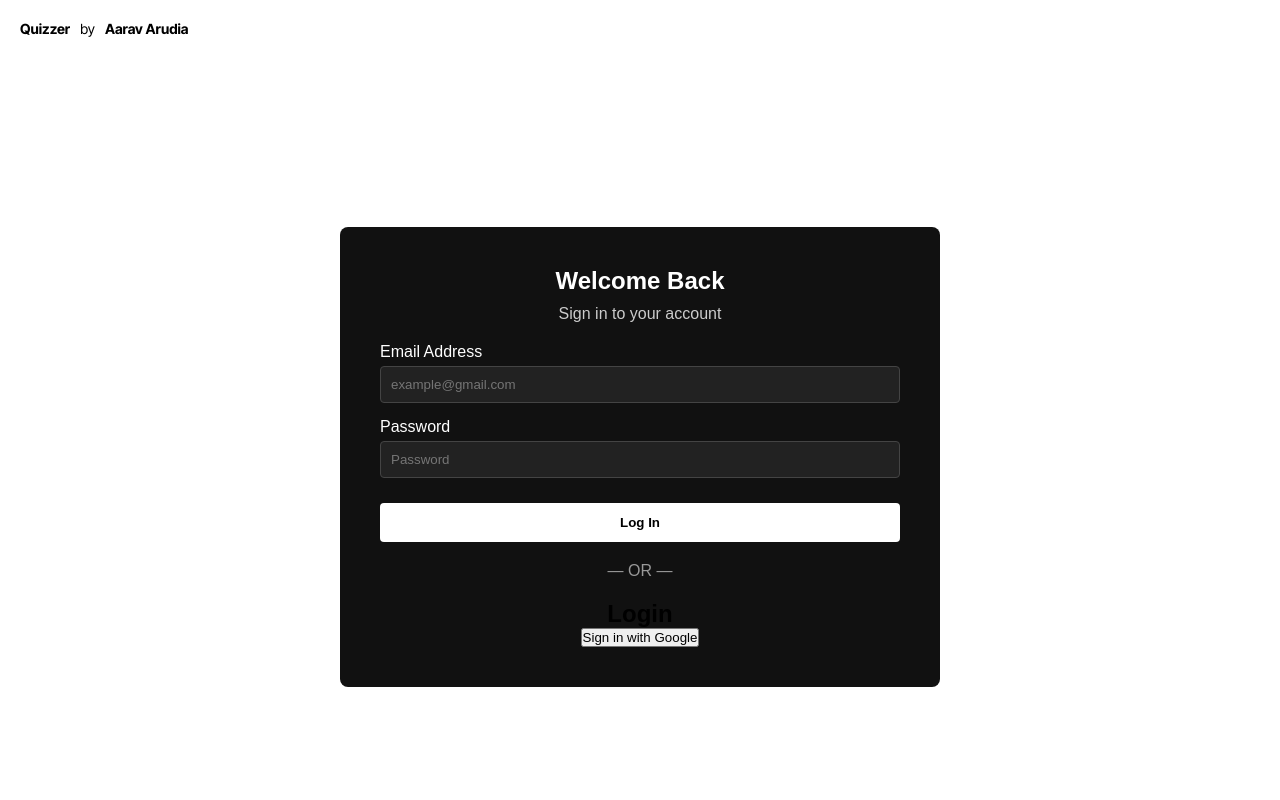
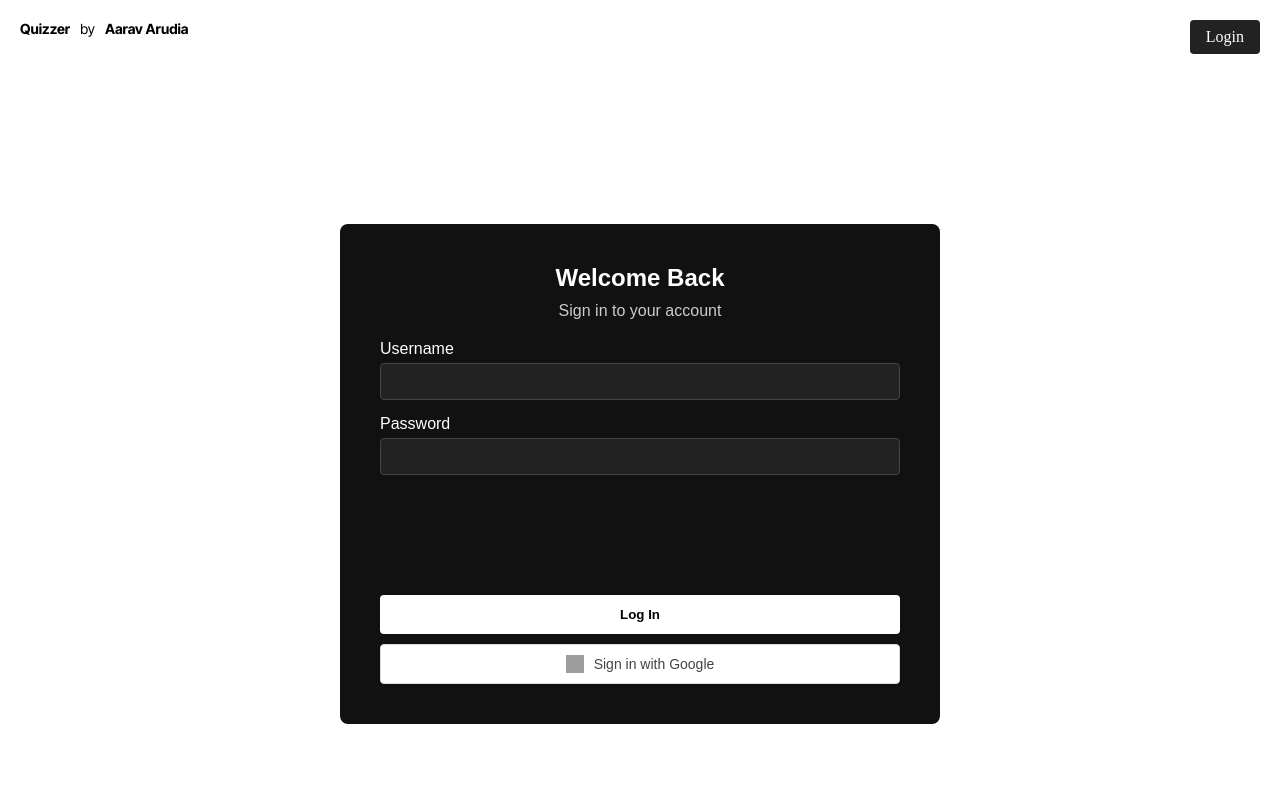
Before and after one commit to Ashu-Arudia/Quizzer, a React (Create React App) app: page /login in a window 1280 px wide. Shown: the top 800 px of the page. Built offline with nearby package versions, Linux system fonts and the light colour scheme; grey boxes are pictures that could not be loaded.

Commit message:
Added header2.0

```diff
--- a/src/App.jsx
+++ b/src/App.jsx
@@ -37,14 +37,7 @@ function App() {
               />
               <Route path="/teacher0" element={<AdminPage0 />} />
 
-              <Route
-                path="/student"
-                element={
-                  <ProtectedRoute allowedRoles={["student"]}>
-                    <StudentPage />
-                  </ProtectedRoute>
-                }
-              />
+              <Route path="/student" element={<StudentPage />} />
             </Routes>
           </main>
           <Footer />
--- a/src/components/Header.jsx
+++ b/src/components/Header.jsx
@@ -1,8 +1,23 @@
 import { useEffect, useState } from "react";
+import { useLocation, useNavigate } from "react-router-dom";
 
 export default function Header() {
   const [userRole, setUserRole] = useState("");
   const [userEmail, setUserEmail] = useState("");
+  const location = useLocation();
+  const navigate = useNavigate();
+
+  const hideLogoutPaths = ["/login", "/signup", "/"];
+  const isAuthPage = hideLogoutPaths.includes(location.pathname);
+
+  const handleLogout = () => {
+    localStorage.removeItem("user");
+    navigate("/login");
+  };
+
+  const handleLogin = () => {
+    navigate("/login");
+  };
 
   useEffect(() => {
     const role = localStorage.getItem("role");
@@ -14,10 +29,93 @@ export default function Header() {
     }
   }, []);
 
-  // if (!userRole) {
-  //   return null;
-  // }
+  if (isAuthPage) {
+    return (
+      <header
+        className="app-header"
+        style={{
+          position: "sticky",
+          top: 0,
+          backgroundColor: "transparent",
+          zIndex: 1000 /* stays above other elements */,
+        }}
+      >
+        <div
+          className="header-content"
+          style={{
+            display: "flex",
+            justifyContent: "space-between",
+            padding: "20px",
+            position: "sticky",
+            top: 0,
+            zIndex: "1000",
+          }}
+        >
+          <div className="header-brand" style={{ display: "flex" }}>
+            <div
+              className="brand-title"
+              style={{
+                fontWeight: "bold",
+                fontFamily: "Inter Tight",
+                fontSize: "14px",
+                paddingRight: "10px",
+              }}
+            >
+              Quizzer
+            </div>
+            <div
+              className="brand-title"
+              style={{
+                fontFamily: "Inter Tight",
+                fontSize: "14px",
+                paddingRight: "10px",
+                fontWeight: "5",
+              }}
+            >
+              by
+            </div>
+            <div
+              className="brand-title"
+              style={{
+                fontWeight: "bold",
+                fontFamily: "Inter Tight",
+                fontSize: "14px",
+              }}
+            >
+              Aarav Arudia
+            </div>
+          </div>
 
+          <div
+            style={{
+              display: "flex",
+              justifyContent: "flex-end",
+              // padding: "10px 20px",
+              backgroundColor: "#f8f9fa",
+            }}
+          >
+            <div
+              onClick={handleLogin}
+              style={{
+                padding: "8px 16px",
+                backgroundColor: "#222222",
+                color: "#fff",
+                borderRadius: "4px",
+                cursor: "pointer",
+                fontWeight: "500",
+                transition: "background-color 0.3s",
+              }}
+              onMouseOver={(e) => (e.currentTarget.style.opacity = "0.8")}
+              onMouseOut={(e) => (e.currentTarget.style.opacity = "1")}
+            >
+              Login
+            </div>
+          </div>
+        </div>
+      </header>
+    );
+  }
+  if (!isAuthPage) {
     return (
       <header
         className="app-header"
@@ -76,10 +174,11 @@ export default function Header() {
 
           <div className="header-user">
             <div className="user-info">
-            {/* <span className="user-email">{userEmail}</span> */}
+              <span className="user-email">Logout</span>
             </div>
           </div>
         </div>
       </header>
     );
   }
+}
--- a/src/components/LoginForm.jsx
+++ b/src/components/LoginForm.jsx
@@ -1,5 +1,5 @@
-import { useState } from "react";
-import { useNavigate } from "react-router-dom";
+import { useEffect, useState } from "react";
+import { useLocation, useNavigate } from "react-router-dom";
 
 export default function LoginForm() {
   const [isLogin, setIsLogin] = useState(true);
@@ -11,24 +11,22 @@ export default function LoginForm() {
   const [error, setError] = useState("");
   const navigate = useNavigate();
 
-  // Google login/signup success handler
   const handleGoogleLogin = () => {
     window.location.href = "http://localhost:8000/api/auth/google";
   };
+
+  const { pathname } = useLocation();
+
+  useEffect(() => {
+    window.scrollTo(0, 0);
+  }, [pathname]);
 
   const handleSubmit = async (e) => {
     e.preventDefault();
     setError("");
     setIsLoading(true);
 
-    if (!isLogin && password !== confirmPassword) {
-      setError("Passwords do not match.");
-      setIsLoading(false);
-      return;
-    }
-
     const url = "http://localhost:8000/api/auth/login";
-
     const payload = { username, password };
 
     try {
@@ -94,17 +92,21 @@ export default function LoginForm() {
           borderRadius: "8px",
           width: "100%",
           maxWidth: "600px",
-          maxHeight: isLogin ? "540px" : "750px",
-          overflowY: "auto",
+          minHeight: "500px",
+          display: "flex",
+          flexDirection: "column",
+          justifyContent: "space-between",
           boxShadow: "0 0 10px rgba(255, 255, 255, 0.1)",
         }}
       >
+        {/* Top Section */}
+        <div>
           <div style={{ marginBottom: "20px", textAlign: "center" }}>
             <h2 style={{ margin: "0", fontWeight: "bold", color: "#fff" }}>
-            {isLogin ? "Welcome Back" : "Create Account"}
+              Welcome Back
             </h2>
             <p style={{ marginTop: "10px", color: "#ccc" }}>
-            {isLogin ? "Sign in to your account" : "Join our learning platform"}
+              Sign in to your account
             </p>
           </div>
 
@@ -128,10 +130,10 @@ export default function LoginForm() {
               <label
                 style={{ display: "block", marginBottom: "5px", color: "#fff" }}
               >
-              {isLogin ? "Email Address" : "Username / Email"}
+                Username
               </label>
               <input
-              type={isLogin ? "email" : "text"}
+                type="text"
                 value={username}
                 onChange={(e) => setUsername(e.target.value)}
                 required
@@ -143,7 +145,7 @@ export default function LoginForm() {
                   backgroundColor: "#222",
                   color: "#fff",
                 }}
-              placeholder={isLogin ? "example@gmail.com" : "Username or email"}
+                placeholder=""
               />
             </div>
 
@@ -166,72 +168,18 @@ export default function LoginForm() {
                   backgroundColor: "#222",
                   color: "#fff",
                 }}
-              placeholder="Password"
+                placeholder=""
               />
             </div>
-
-          {!isLogin && (
-            <>
-              <div style={{ marginBottom: "15px" }}>
-                <label
-                  style={{
-                    display: "block",
-                    marginBottom: "5px",
-                    color: "#fff",
-                  }}
-                >
-                  Confirm Password
-                </label>
-                <input
-                  type="password"
-                  value={confirmPassword}
-                  onChange={(e) => setConfirmPassword(e.target.value)}
-                  required
-                  style={{
-                    width: "100%",
-                    padding: "10px",
-                    borderRadius: "4px",
-                    border: "1px solid #444",
-                    backgroundColor: "#222",
-                    color: "#fff",
-                  }}
-                  placeholder="Repeat password"
-                />
+          </form>
         </div>
 
-              <div style={{ marginBottom: "20px" }}>
-                <label
-                  style={{
-                    display: "block",
-                    marginBottom: "5px",
-                    color: "#fff",
-                  }}
-                >
-                  Role
-                </label>
-                <select
-                  value={role}
-                  onChange={(e) => setRole(e.target.value)}
-                  required
-                  style={{
-                    width: "100%",
-                    padding: "10px",
-                    borderRadius: "4px",
-                    border: "1px solid #444",
-                    backgroundColor: "#222",
-                    color: "#fff",
-                  }}
-                >
-                  <option value="student">Student</option>
-                  <option value="teacher">Teacher</option>
-                </select>
-              </div>
-            </>
-          )}
-
+        {/* Bottom Section */}
+        <div>
           <button
             type="submit"
             disabled={isLoading}
+            onClick={handleSubmit}
             style={{
               width: "100%",
               padding: "12px",
@@ -241,29 +189,41 @@ export default function LoginForm() {
               borderRadius: "4px",
               fontWeight: "bold",
               cursor: "pointer",
-              marginTop: "10px",
+              marginBottom: "10px",
             }}
           >
-            {isLoading
-              ? isLogin
-                ? "Signing In..."
-                : "Creating Account..."
-              : isLogin
-              ? "Log In"
-              : "Create Account"}
+            {isLoading ? "Logging In..." : "Log In"}
           </button>
-        </form>
-        <div style={{ display: "flex", flexDirection: "column" }}>
-          {/* Divider */}
-          <div style={{ margin: "20px 0", textAlign: "center", color: "#999" }}>
-            — OR —
-          </div>
 
-          {/* Google Login */}
-          <div style={{ textAlign: "center" }}>
-            <h2>Login</h2>
-            <button onClick={handleGoogleLogin}>Sign in with Google</button>
-          </div>
+          <button
+            onClick={handleGoogleLogin}
+            style={{
+              width: "100%",
+              height: "40px",
+              backgroundColor: "#fff",
+              border: "1px solid #ddd",
+              borderRadius: "4px",
+              display: "flex",
+              alignItems: "center",
+              justifyContent: "center",
+              cursor: "pointer",
+              fontSize: "14px",
+              fontWeight: "500",
+              color: "#444",
+              boxShadow: "0 1px 2px rgba(0,0,0,0.1)",
+            }}
+          >
+            <img
+              src="https://developers.google.com/identity/images/g-logo.png"
+              alt="Google logo"
+              style={{
+                width: "18px",
+                height: "18px",
+                marginRight: "10px",
+              }}
+            />
+            Sign in with Google
+          </button>
         </div>
       </div>
     </div>
--- a/src/pages/AdminPage0.jsx
+++ b/src/pages/AdminPage0.jsx
@@ -1,5 +1,6 @@
 import { useEffect, useState } from "react";
 import { useNavigate } from "react-router-dom";
+import Header from "../components/Header";
 
 export default function AdminPage0() {
   const navigate = useNavigate();
@@ -29,8 +30,11 @@ export default function AdminPage0() {
   if (loading) return <div>Loading dashboard...</div>;
 
   return (
-    <div>
-      <h1>Welcome to Teacher Dashboard</h1>
-    </div>
+    <>
+      <Header />
+      <div style={{ minHeight: "80vh" }}>
+        <h1>Welcome to Teacher Dashboard</h1>
+      </div>
+    </>
   );
 }
--- a/src/pages/StudentPage.jsx
+++ b/src/pages/StudentPage.jsx
@@ -1,4 +1,6 @@
 import { useEffect, useState } from "react";
+import { useNavigate } from "react-router-dom";
+import Header from "../components/Header";
 import "./StudentPage.css";
 
 export default function StudentPage() {
@@ -17,6 +19,34 @@ export default function StudentPage() {
   const [results, setResults] = useState(null);
   const [showResults, setShowResults] = useState(false);
   const [submitError, setSubmitError] = useState("");
+
+  const navigate = useNavigate();
+  const [loading, setLoading] = useState(true);
+
+  useEffect(() => {
+    const params = new URLSearchParams(window.location.search);
+    const tokenFromUrl = params.get("token");
+    const existingToken = localStorage.getItem("token");
+
+    if (tokenFromUrl) {
+      const role = params.get("role");
+      localStorage.setItem("role", role);
+      localStorage.setItem("token", tokenFromUrl);
+      window.history.replaceState({}, document.title, window.location.pathname);
+    }
+
+    const token = tokenFromUrl || existingToken;
+
+    if (!token) {
+      navigate("/login");
+    } else {
+      setLoading(false);
+    }
+  }, [navigate]);
+
+  // if (loading) {
+  //   return <div>Loading dashboard...</div>;
+  // }
 
   useEffect(() => {
     const fetchTeachers = async () => {
@@ -151,7 +181,7 @@ export default function StudentPage() {
             <h1>
               Question {currentQuestionIndex + 1} of {questions.length}
             </h1>
-            <p>Quiz by {selectedTeacher.email}</p>
+            <p>Quiz by {selectedTeacher.username}</p>
           </div>
           <button className="btn-exit-quiz" onClick={exitQuiz}>
             ✕ Exit Quiz
@@ -327,6 +357,8 @@ export default function StudentPage() {
 
   // Default view with sidebar and teacher selection
   return (
+    <>
+      <Header />
       <div className="student-page">
         <div className="sidebar">
           <h2>Teachers</h2>
@@ -353,7 +385,7 @@ export default function StudentPage() {
                   }`}
                   onClick={() => handleSelectTeacher(teacher)}
                 >
-                {teacher.email}
+                  {teacher.username}
                 </li>
               ))
             )}
@@ -363,7 +395,7 @@ export default function StudentPage() {
           {selectedTeacher ? (
             <div className="quiz-container">
               <div className="quiz-header">
-              <h1>Quiz by {selectedTeacher.email}</h1>
+                <h1>Quiz by {selectedTeacher.username}</h1>
                 <p>Test your knowledge with these questions</p>
                 {loadingQuestions ? (
                   <div className="loading">
@@ -429,5 +461,6 @@ export default function StudentPage() {
           )}
         </div>
       </div>
+    </>
   );
 }
```
Also changed, not shown: 2 other files (tests, documents, lock files or other folders). Lines whose indentation alone changed are shown as unchanged.
